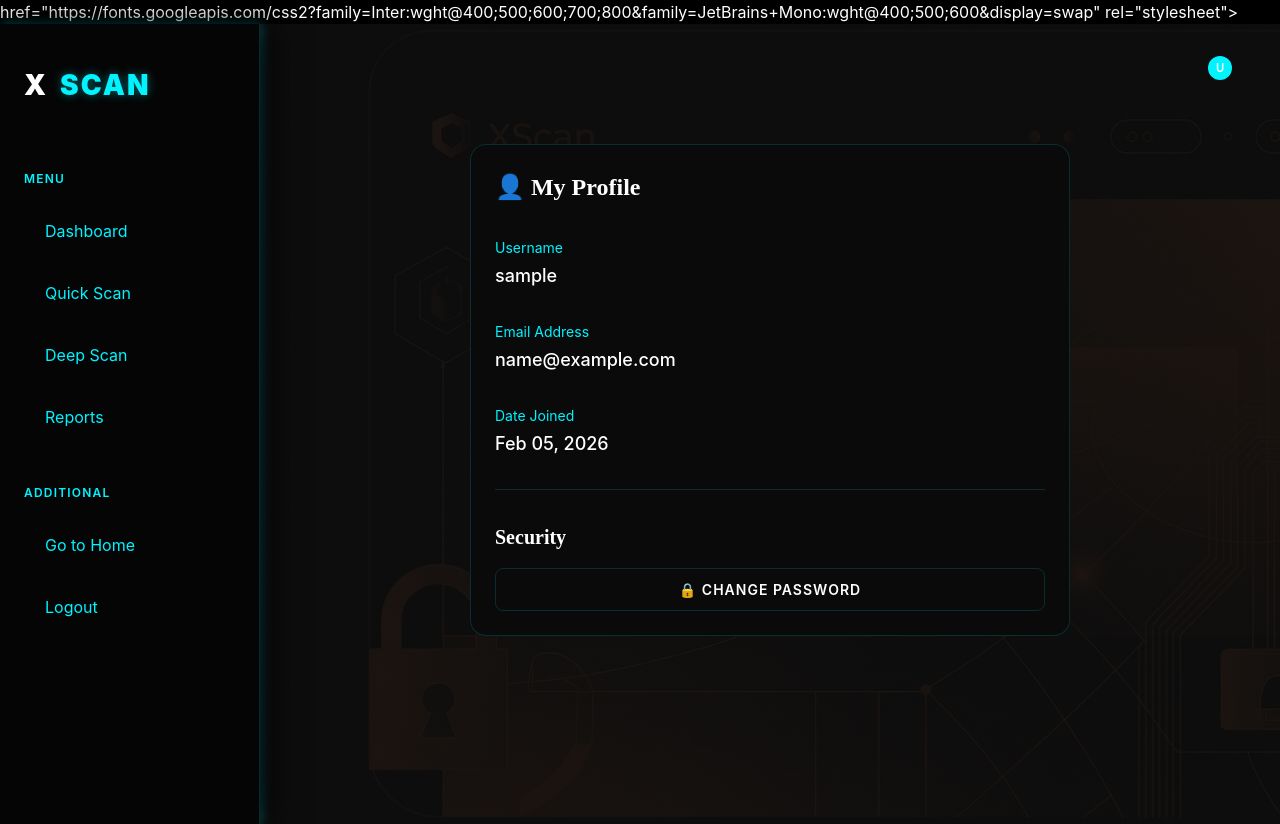
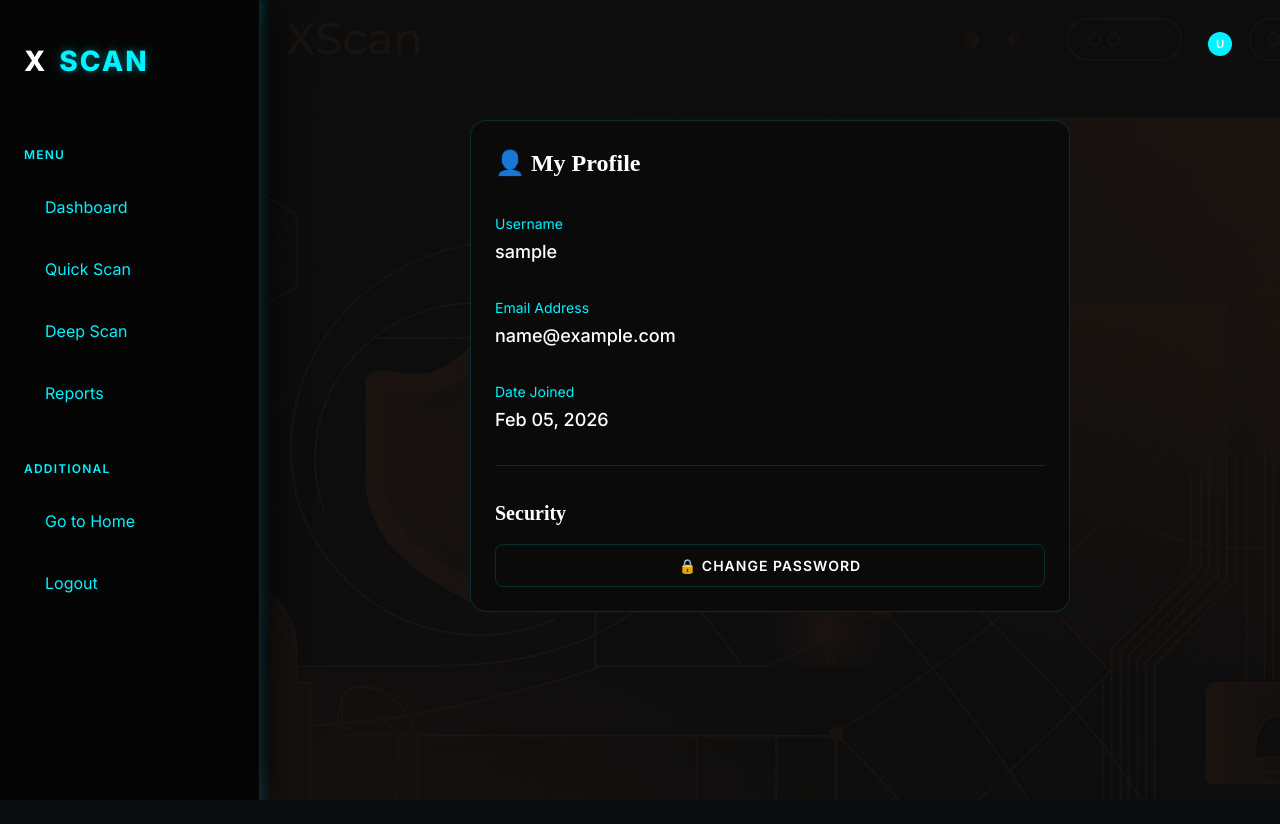
Before and after one commit to yash-singh152/Xscan, a Django app: page /accounts/profile/ in a window 1280 px wide. After the commit the page ends 800 px from the top, so only its background shows below. Run offline with Django 5.2, Linux system fonts and the light colour scheme; the visitor is signed in with stand-in values (Sample User, id 1).

Commit message:
Fix syntax error in base.html

```diff
--- a/templates/base.html
+++ b/templates/base.html
@@ -8,8 +8,9 @@
     <title>{% block title %}VulnScanner{% endblock %}</title>
     <link rel="preconnect" href="https://fonts.googleapis.com">
     <link rel="preconnect" href="https://fonts.gstatic.com" crossorigin>
-    href="https://fonts.googleapis.com/css2?family=Inter:wght@400;500;600;700;800&family=JetBrains+Mono:wght@400;500;600&display=swap"
-    rel="stylesheet">
+    <link
+        href="https://fonts.googleapis.com/css2?family=Inter:wght@400;500;600;700;800&family=JetBrains+Mono:wght@400;500;600&display=swap"
+        rel="stylesheet">
     <link href="https://fonts.googleapis.com/icon?family=Material+Icons" rel="stylesheet">
     <link rel="stylesheet" href="{% static 'css/style.css' %}?v=5.0">
     <link rel="icon" type="image/svg+xml" href="{% static 'images/favicon.svg' %}">
```
